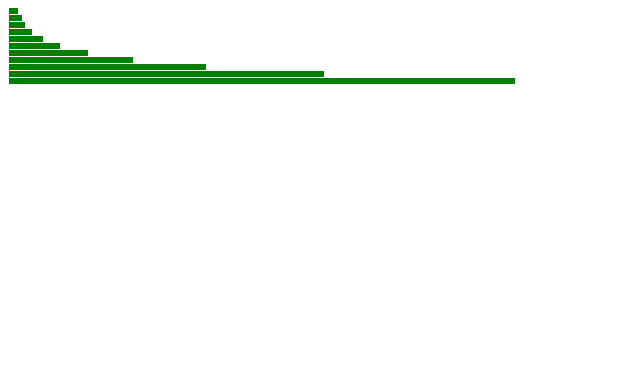
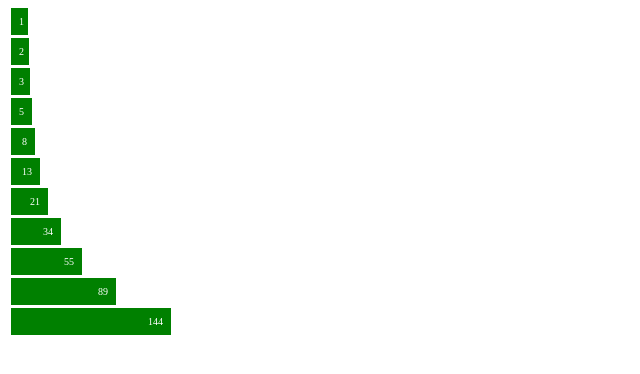
Before and after one commit to musicprogram/d3.jsLearnExample, a plain HTML site: page index.html in a window 1280 px wide. Shown: the whole page, without its empty margins (0-640 px from the left). Drawn offline with nearby package versions, Linux system fonts and the light colour scheme.

Commit message:
primer ejemplo funcionando

```diff
--- a/main.js
+++ b/main.js
@@ -2,7 +2,7 @@ const datos = [1,2,3,5,8,13,21,34,55,89,144];
 
 const x = d3.scaleLinear()
 						.domain([0, d3.max(datos)])
-						.range([0, 500])
+						.range([0, 144])
 
 
 function graficar(){
@@ -10,7 +10,10 @@ function graficar(){
 		.selectAll('div')
 		.data(datos)
 		.enter().append('div')
-		.style('width', function(d){
-			return x(d) + 'px'
+		.style('width',(datos)=>{
+			return x(datos) + 'px'
+		})
+		.text((datos)=>{
+			return datos
 		})
 }
--- a/style.css
+++ b/style.css
@@ -2,7 +2,7 @@
 	font-size: 10px;
 	background-color: green;
 	text-align: right;
-	padding: 3px;
-	margin: 1px;
+	padding: 8px;
+	margin: 3px;
 	color: white;
 }
```
